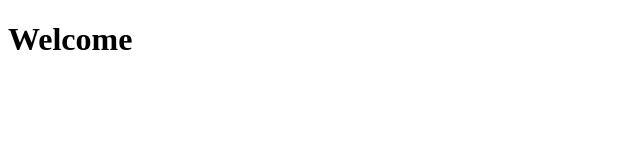
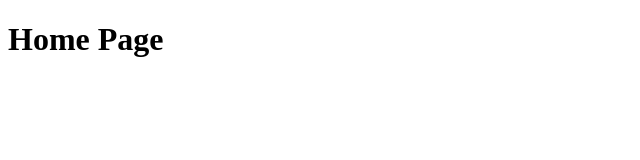
Before and after one commit to Alejandrehl/reign-design-test, a React (Create React App) app in the folder client/: page / in a window 1280 px wide. Shown: the top 160 px of the page, without its empty margins (0-640 px from the left). Built offline with nearby package versions, Linux system fonts and the light colour scheme.

Commit message:
Home page

```diff
--- a/client/src/App.js
+++ b/client/src/App.js
@@ -1,10 +1,9 @@
 import React from 'react';
+import Home from "./components/pages/Home";
 
 const App = () => {
     return (
-        <div>
-            <h1>Welcome</h1>
-        </div>
+        <Home />
     );
 };
 
--- /dev/null
+++ b/client/src/components/pages/Home.js
@@ -0,0 +1,11 @@
+import React from "react";
+
+const Home = () => {
+    return (
+        <div>
+            <h1>Home Page</h1>
+        </div>
+    );
+};
+
+export default Home;
```
